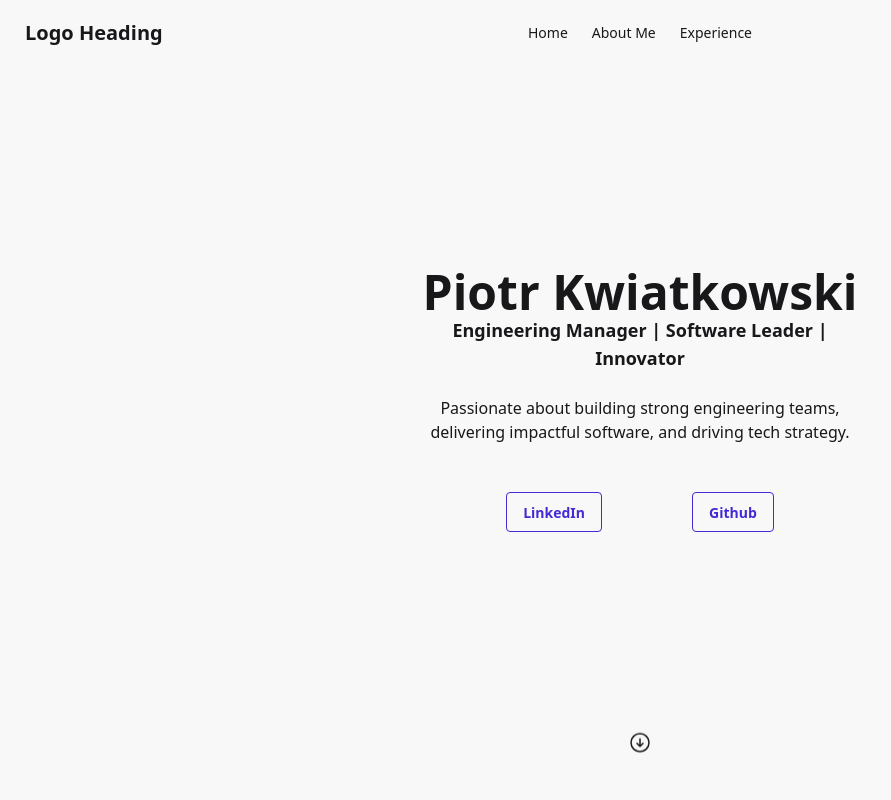
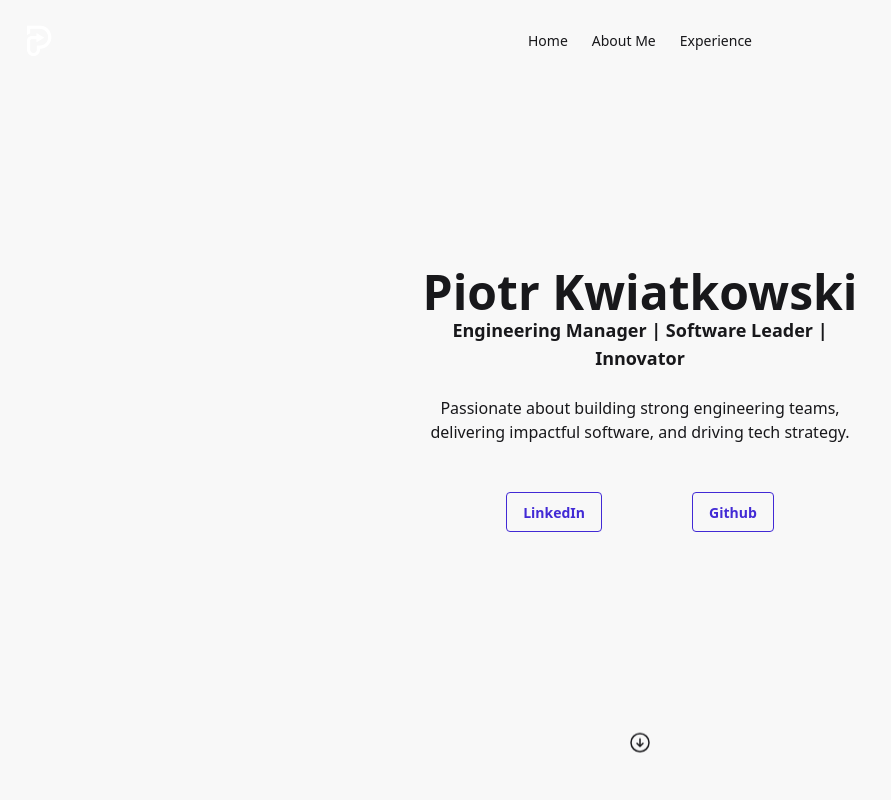
Before and after one commit to PKwiato/KwiatoDaisyUI, an Angular app: page / in a window 1280 px wide. Shown: the top 800 px of the page, without its empty margins (0-891 px from the left). Built offline with nearby package versions, Linux system fonts and the light colour scheme; grey boxes are pictures that could not be loaded.

Commit message:
adding logo

```diff
--- a/angular.json
+++ b/angular.json
@@ -21,9 +21,11 @@
             ],
             "tsConfig": "tsconfig.app.json",
             "assets": [
+              "src/assets",
               {
                 "glob": "**/*",
-                "input": "public"
+                "input": "public",
+                "output": "/"
               }
             ],
             "styles": [
--- a/src/app/core/layout/navibar/navibar.component.html
+++ b/src/app/core/layout/navibar/navibar.component.html
@@ -26,8 +26,14 @@
         <li><a href="#experience">Experience</a></li>
       </ul>
     </div>
-    <a class="btn btn-ghost normal-case text-xl">Logo Heading</a>
-  </div>
+    <div class="avatar">
+      <div class="w-16 rounded">
+        <a href="#home">
+        <img src="assets/LogoWhite.png" alt="Kwiato" class="text-2xl">
+      </a>
+      </div>
+    </div>
+    </div>
   <div class="navbar-center hidden lg:flex">
     <ul class="menu menu-horizontal px-1">
       <li><a href="#home">Home</a></li>
```
Also changed, not shown: src/assets/LogoWhite.png (added).
